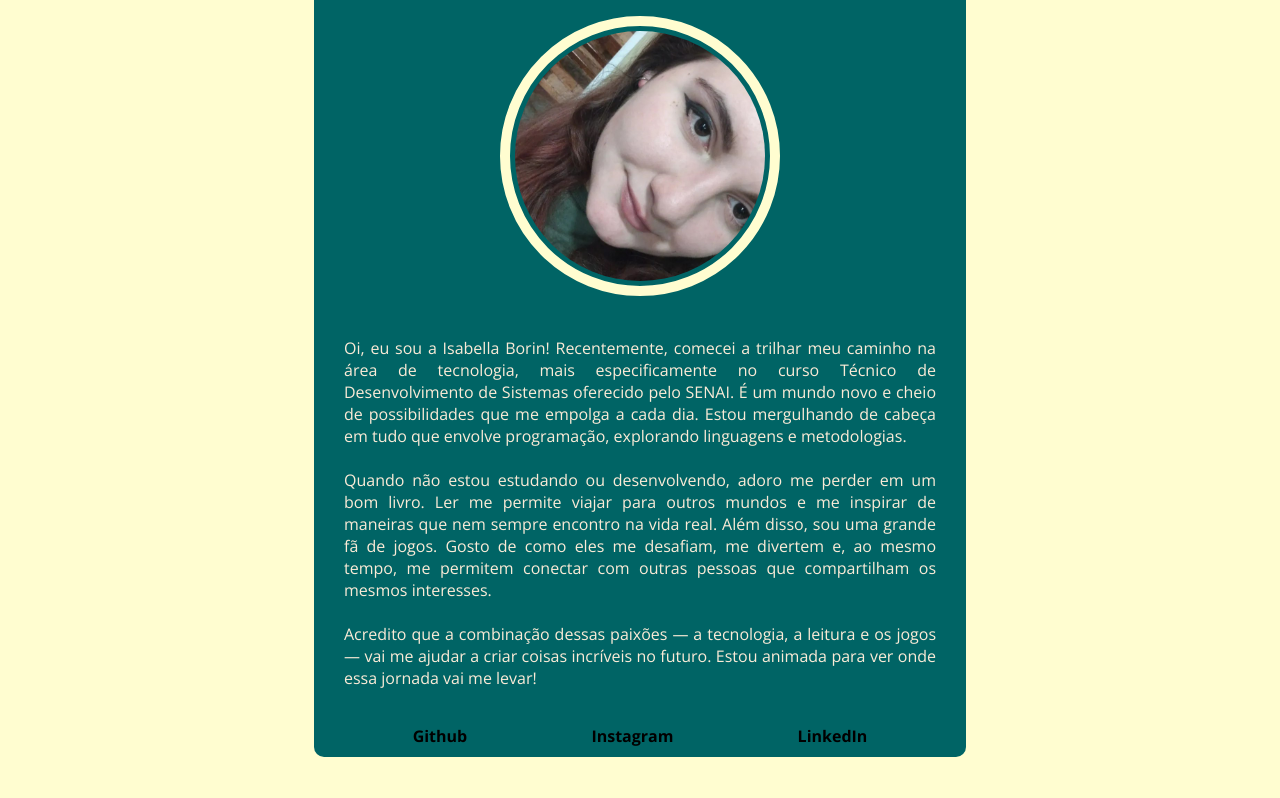
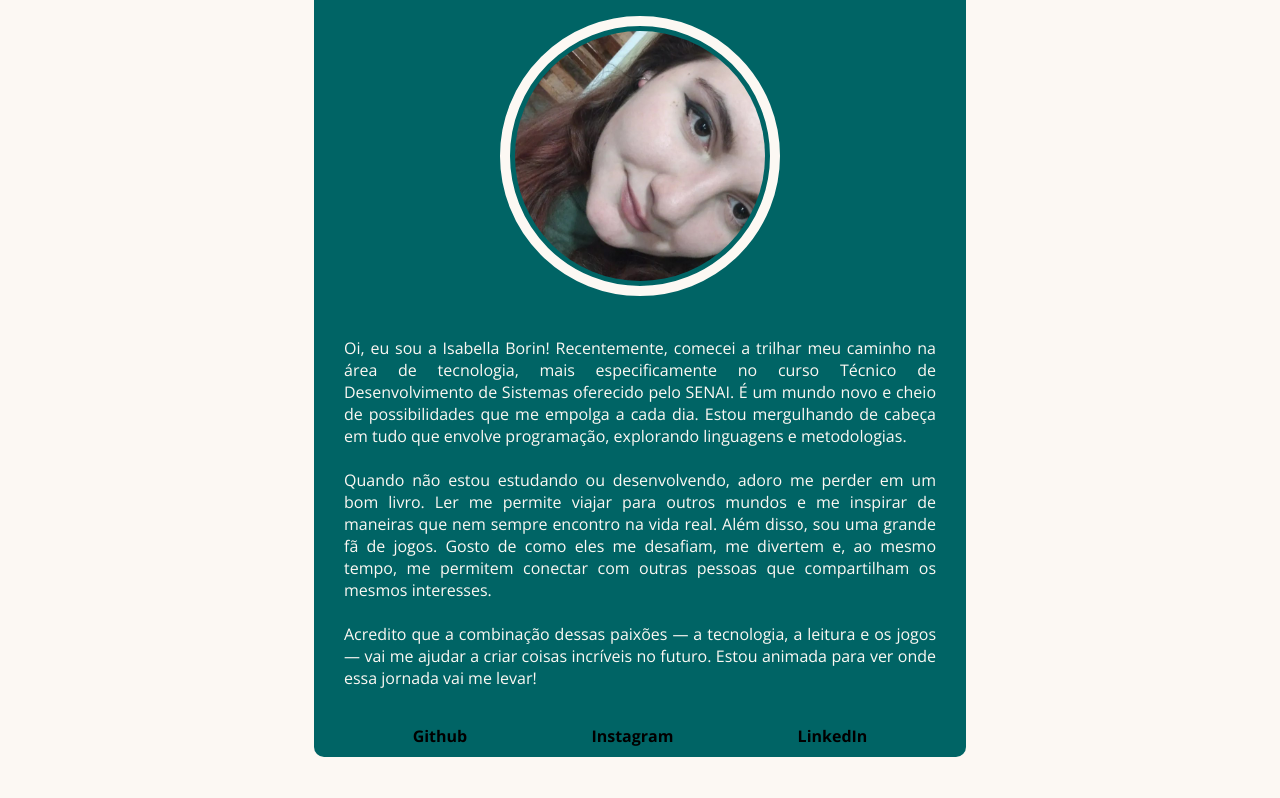
Before and after one commit to isab5/Site-AliHazelwood, a plain HTML site: page sobre.html in a window 1280 px wide. Shown: the part 250-1048 px from the top of the page. Drawn offline with nearby package versions, Linux system fonts and the light colour scheme.

Commit message:
style:Mudança de cor do background e da color

```diff
--- a/assets/styles.css
+++ b/assets/styles.css
@@ -1,7 +1,7 @@
 @import url('https://fonts.googleapis.com/css2?family=Open+Sans:ital,wght@0,300..800;1,300..800&display=swap');
 
 body {
-    background-color: #fffdd0;
+    background-color: #FCF8F3;
     font-family: "Open Sans", sans-serif;
     font-optical-sizing: auto;
 }
@@ -64,7 +64,7 @@ a:focus{
 
 #introduction{
     background-color: #006465;
-    color: antiquewhite;
+    color: #FCF8F3;
     width: 90%;
     margin: 150px;
     margin-right: auto;
@@ -108,7 +108,7 @@ h1 {
 
 .sobrenos {
     background-color: #006465;
-    color: antiquewhite;
+    color: #FCF8F3;
     width: 50%;
     margin: 150px;
     margin-right: auto;
@@ -126,7 +126,7 @@ h1 {
     padding: 5px;
     display: inline-block;
     text-align: center;
-    border: 10px solid #fffdd0;
+    border: 10px solid #FCF8F3;
 }
 
 .me {
@@ -147,7 +147,7 @@ h1 {
 
 .contact {
     background-color: #006465;
-    color: antiquewhite;
+    color: #FCF8F3;
     width: 50%;
     margin: 150px;
     margin-right: auto;
```
